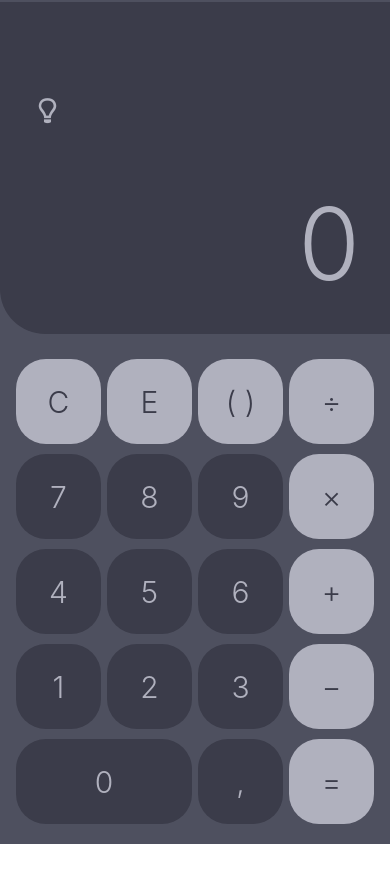
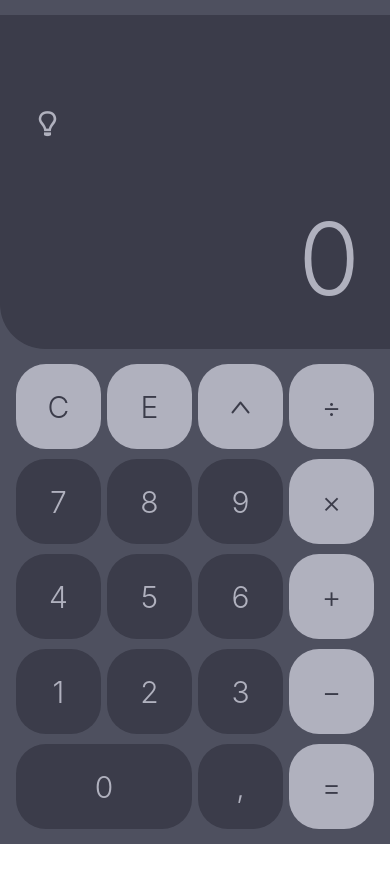
Before and after one commit to Rafael-CN/Calculadora, a React Native app: screen / in a window 390 px wide. Shown: the top 882 px of the page. Before the commit the page ends 844 px from the top, so only its background shows below. Built offline with nearby package versions, Linux system fonts and the light colour scheme.

Commit message:
add theme transition

```diff
--- a/Calculator.js
+++ b/Calculator.js
@@ -7,6 +7,7 @@ import Digit from "./components/Digit";
 import { TaskContext } from "./contexts/TaskContext";
 import { useContext } from "react";
 import { ThemeContext } from "./contexts/ThemeContext";
+import { AntDesign, FontAwesome5 } from "@expo/vector-icons";
 
 export default function Calculator() {
 	const { theme, colors } = useContext(ThemeContext);
@@ -20,12 +21,13 @@ export default function Calculator() {
 			backgroundColor: theme.background,
 			alignItems: "center",
 			justifyContent: "flex-end",
-			paddingBottom: 15,
+			paddingBottom: 10,
 		},
 
 		mainSection: {
 			display: "flex",
 			flexDirection: "row",
+			zIndex: -1,
 		},
 
 		numberLine: {
@@ -40,7 +42,7 @@ export default function Calculator() {
 
 			<Result></Result>
 
-			<View style={styles.mainSection} role="">
+			<View style={styles.mainSection}>
 				<View style={styles.leftSection}>
 					<View style={styles.numberLine}>
 						<Digit text="C" style={colors.INVERTED} onPress={resetTask}></Digit>
@@ -50,9 +52,9 @@ export default function Calculator() {
 							onPress={removeLastDigit}
 						></Digit>
 						<Digit
-							text="( )"
+							text={<AntDesign name="up" size={24} />}
+							value="^"
 							style={colors.INVERTED}
-							onPress={() => {}}
 						></Digit>
 					</View>
 
--- /dev/null
+++ b/components/ColorTransition.js
@@ -0,0 +1,91 @@
+import {
+	forwardRef,
+	useContext,
+	useEffect,
+	useImperativeHandle,
+	useRef,
+	useState,
+} from "react";
+import { Animated } from "react-native";
+import { ThemeContext } from "../contexts/ThemeContext";
+
+const ColorTransition = (props, ref) => {
+	const size = 1000;
+
+	const [leftAnim] = useState(new Animated.Value(-size));
+	const { theme } = useContext(ThemeContext);
+
+	const [lastBg, setLastBg] = useState(theme.background);
+	const nextBg = theme.background;
+
+	const [bgAnim] = useState(new Animated.Value(0));
+	const bgColor = bgAnim.interpolate({
+		inputRange: [0, 1],
+		outputRange: [lastBg, nextBg],
+	});
+
+	useEffect(() => {
+		Animated.timing(bgAnim, {
+			toValue: 1,
+			duration: 250,
+			useNativeDriver: false,
+		}).start(() => {
+			setLastBg(nextBg);
+			Animated.timing(bgAnim, {
+				toValue: 0,
+				duration: 0,
+				useNativeDriver: false,
+			}).start();
+		});
+	}, [theme]);
+
+	useImperativeHandle(ref, () => ({
+		doEffect: () => {
+			doEffect();
+		},
+		available: available,
+	}));
+
+	const [available, setAvailable] = useState(true);
+
+	const doEffect = () => {
+		if (!available) return;
+
+		setAvailable(false);
+		Animated.sequence([
+			Animated.timing(leftAnim, {
+				toValue: 0,
+				duration: 500,
+				useNativeDriver: false,
+			}),
+			Animated.timing(leftAnim, {
+				toValue: 400,
+				duration: 350,
+				useNativeDriver: false,
+			}),
+			Animated.timing(leftAnim, {
+				toValue: -size,
+				duration: 0,
+				useNativeDriver: false,
+			}),
+		]).start(() => {
+			setAvailable(true);
+		});
+	};
+
+	return (
+		<Animated.View
+			style={{
+				height: 1000,
+				width: size,
+				backgroundColor: bgColor,
+				position: "absolute",
+				top: 0,
+				left: leftAnim,
+				zIndex: 10,
+				borderRadius: 50,
+			}}
+		></Animated.View>
+	);
+};
+export default forwardRef(ColorTransition);
--- a/components/Digit.js
+++ b/components/Digit.js
@@ -14,6 +14,7 @@ const defaultFontSize = 30;
 
 export default function Digit({
 	text,
+	value = null,
 	onPress = null,
 	style = null,
 	size = 1,
@@ -60,7 +61,7 @@ export default function Digit({
 				Pulse(fontSizeAnim, defaultFontSize);
 				Highlight(bgAnim);
 
-				onPress ? onPress() : addDigit(text);
+				onPress ? onPress() : addDigit(value || text);
 			}}
 			onTouchEnd={() => {}}
 		>
--- a/components/Result.js
+++ b/components/Result.js
@@ -1,16 +1,10 @@
 import { useContext, useEffect, useRef, useState } from "react";
-import {
-	Animated,
-	StyleSheet,
-	Text,
-	TouchableHighlight,
-	Vibration,
-	View,
-} from "react-native";
+import { Animated, StyleSheet, Text, Vibration, View } from "react-native";
 import { ThemeContext } from "../contexts/ThemeContext";
 import { TaskContext } from "../contexts/TaskContext";
 import { FadeIn, Highlight } from "../utils/Animations";
 import Entypo from "@expo/vector-icons/Entypo";
+import ColorTransition from "../components/ColorTransition";
 
 export default function Result() {
 	const { theme, alternateTheme } = useContext(ThemeContext);
@@ -21,17 +15,11 @@ export default function Result() {
 		if (didTask) FadeIn(fadeAnim);
 	}, [didTask]);
 
-	const [iconAnim] = useState(new Animated.Value(0));
-	const iconBgColor = iconAnim.interpolate({
-		inputRange: [0, 1],
-		outputRange: ["rgba(255,255,255,0)", "rgba(255,255,255,0.1)"],
-	});
-
 	const styles = StyleSheet.create({
 		topSection: {
 			width: "100%",
 			height: "40%",
-			marginBottom: 20,
+			marginBottom: 10,
 			justifyContent: "flex-end",
 			backgroundColor: theme.displayBackground,
 			borderBottomLeftRadius: theme.borderRadius * 1.5,
@@ -41,11 +29,10 @@ export default function Result() {
 			position: "absolute",
 			top: 70,
 			left: 10,
-			zIndex: 1,
+			zIndex: 5,
 			padding: 25,
 			width: 75,
 			borderRadius: theme.borderRadius,
-			backgroundColor: iconBgColor,
 		},
 
 		themeIcon: {
@@ -74,16 +61,23 @@ export default function Result() {
 		},
 	});
 
+	const transitionRef = useRef();
+
 	return (
 		<View style={styles.topSection}>
+			<ColorTransition ref={transitionRef} />
+
 			<Animated.View
 				style={styles.themeButton}
 				underlayColor={theme.background}
 				onTouchStart={() => {
+					if (!transitionRef.current.available) return;
+					transitionRef.current.doEffect();
 					Vibration.vibrate(150);
-					Highlight(iconAnim);
 
-					alternateTheme();
+					setTimeout(() => {
+						alternateTheme();
+					}, 250);
 				}}
 			>
 				<Entypo name="light-bulb" style={styles.themeIcon}></Entypo>
--- a/utils/Utils.js
+++ b/utils/Utils.js
@@ -3,7 +3,7 @@ const isOperation = (e) => {
 };
 
 const isSpecial = (e) => {
-	return ["×", "÷", "+", "−", ","].includes(e);
+	return ["×", "÷", "+", "−", ",", "^"].includes(e);
 };
 
 const toOperation = (e) => {
@@ -12,6 +12,7 @@ const toOperation = (e) => {
 	e = e.replaceAll("÷", "/");
 	e = e.replaceAll("−", "-");
 	e = e.replaceAll(",", ".");
+	e = e.replaceAll("^", "**");
 	return e;
 };
 
```
